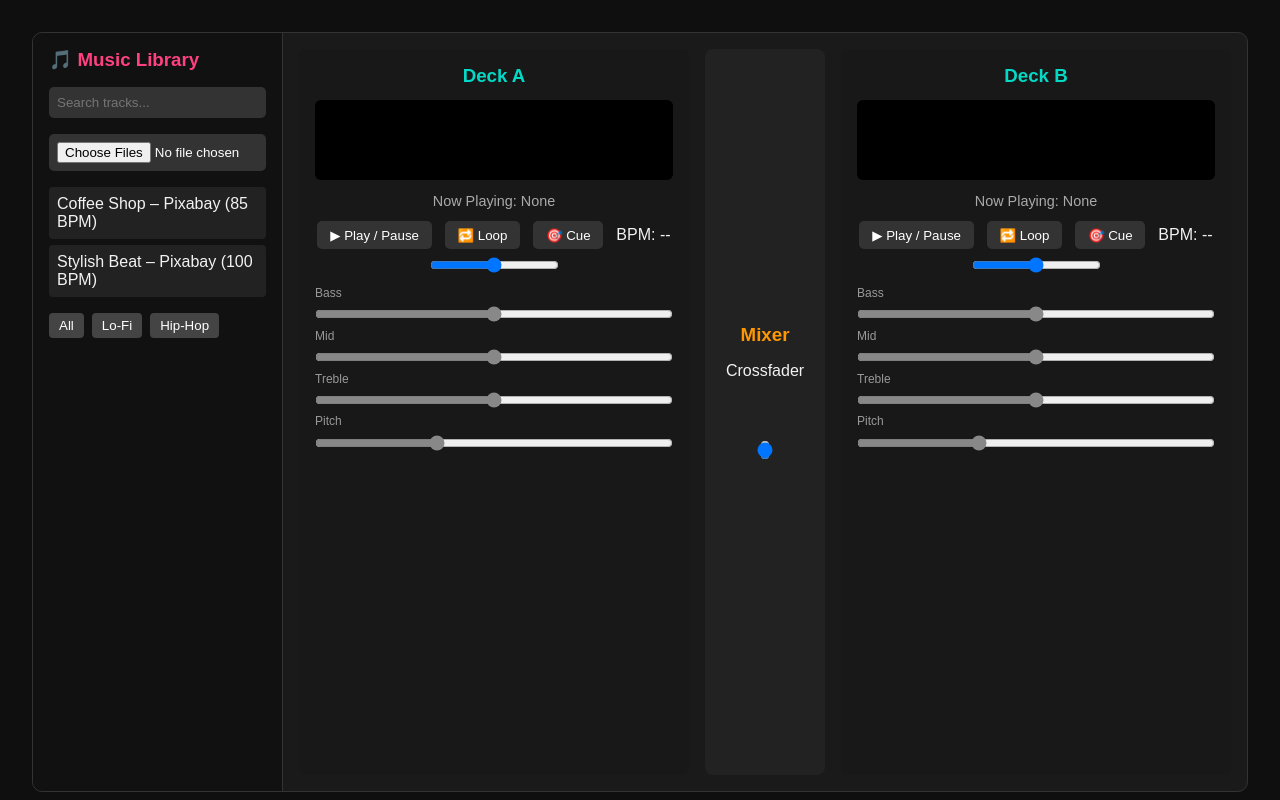
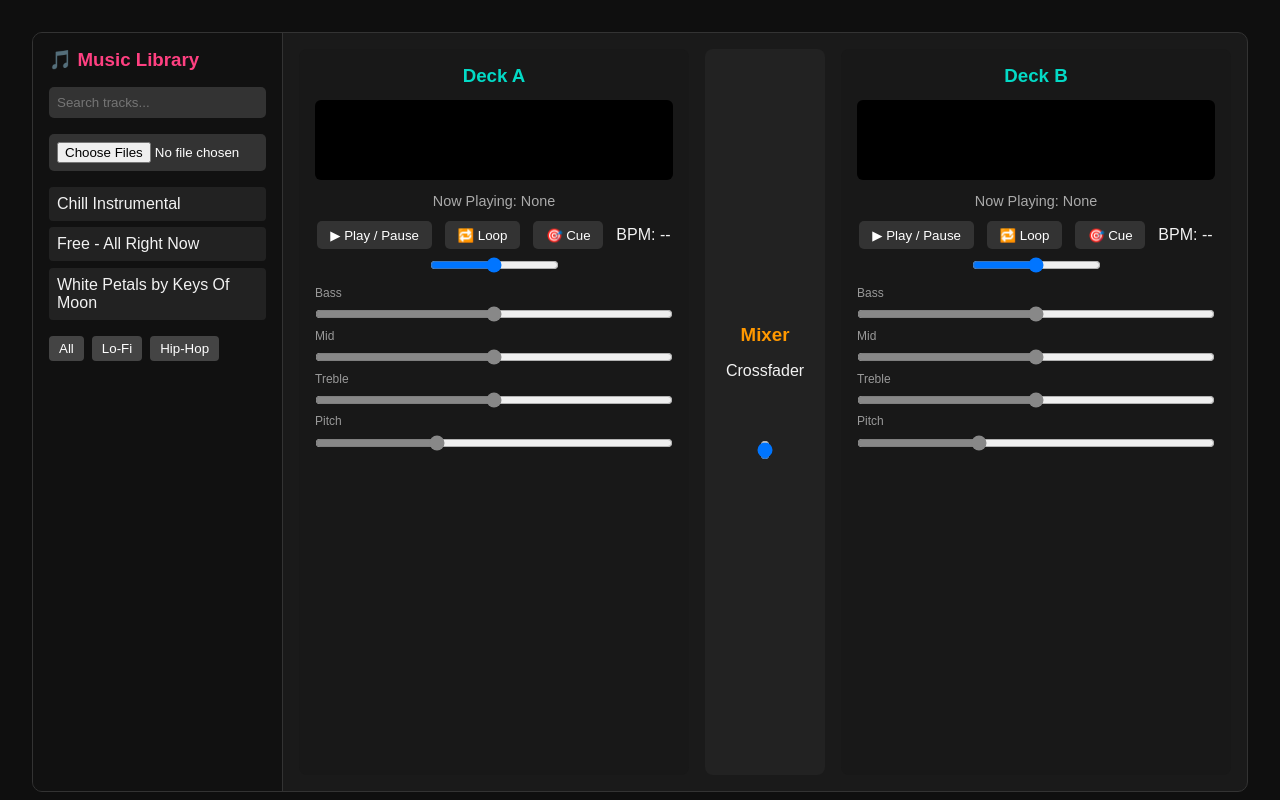
Before and after one commit to roxanne007/Music-Turntable, a plain HTML site: page docs/index.html in a window 1280 px wide. Drawn offline with Linux system fonts and the light colour scheme; a script that the page names is missing.

Commit message:
Update index.html

```diff
--- a/docs/index.html
+++ b/docs/index.html
@@ -15,13 +15,10 @@
       <input type="text" id="searchInput" placeholder="Search tracks..." />
       <input type="file" id="fileInput" accept="audio/*" multiple />
       <ul id="trackList">
-        <li draggable="true" data-url="https://cdn.pixabay.com/download/audio/2022/03/14/audio_7d19e4c9c6.mp3?filename=coffee-shop-123772.mp3" data-artist="Pixabay" data-genre="Lo-Fi" data-bpm="85">
-          Coffee Shop – Pixabay (85 BPM)
-        </li>
-        <li draggable="true" data-url="https://cdn.pixabay.com/download/audio/2022/03/31/audio_21f96a548a.mp3?filename=stylish-fashion-beat-127445.mp3" data-artist="Pixabay" data-genre="Hip-Hop" data-bpm="100">
-          Stylish Beat – Pixabay (100 BPM)
-        </li>
-      </ul>
+  <li draggable="true" data-url="assets/chill-instrumental.mp3" data-artist="Unknown" data-genre="Instrumental" data-bpm="--">Chill Instrumental</li>
+  <li draggable="true" data-url="assets/free-all-right-now.mp3" data-artist="Unknown" data-genre="Free" data-bpm="--">Free - All Right Now</li>
+  <li draggable="true" data-url="assets/white-petals-by-keys-of-moon.mp3" data-artist="Keys Of Moon" data-genre="Ambient" data-bpm="--">White Petals by Keys Of Moon</li>
+</ul>
       <div class="filter-tags">
         <button onclick="filterGenre('All')">All</button>
         <button onclick="filterGenre('Lo-Fi')">Lo-Fi</button>
```
